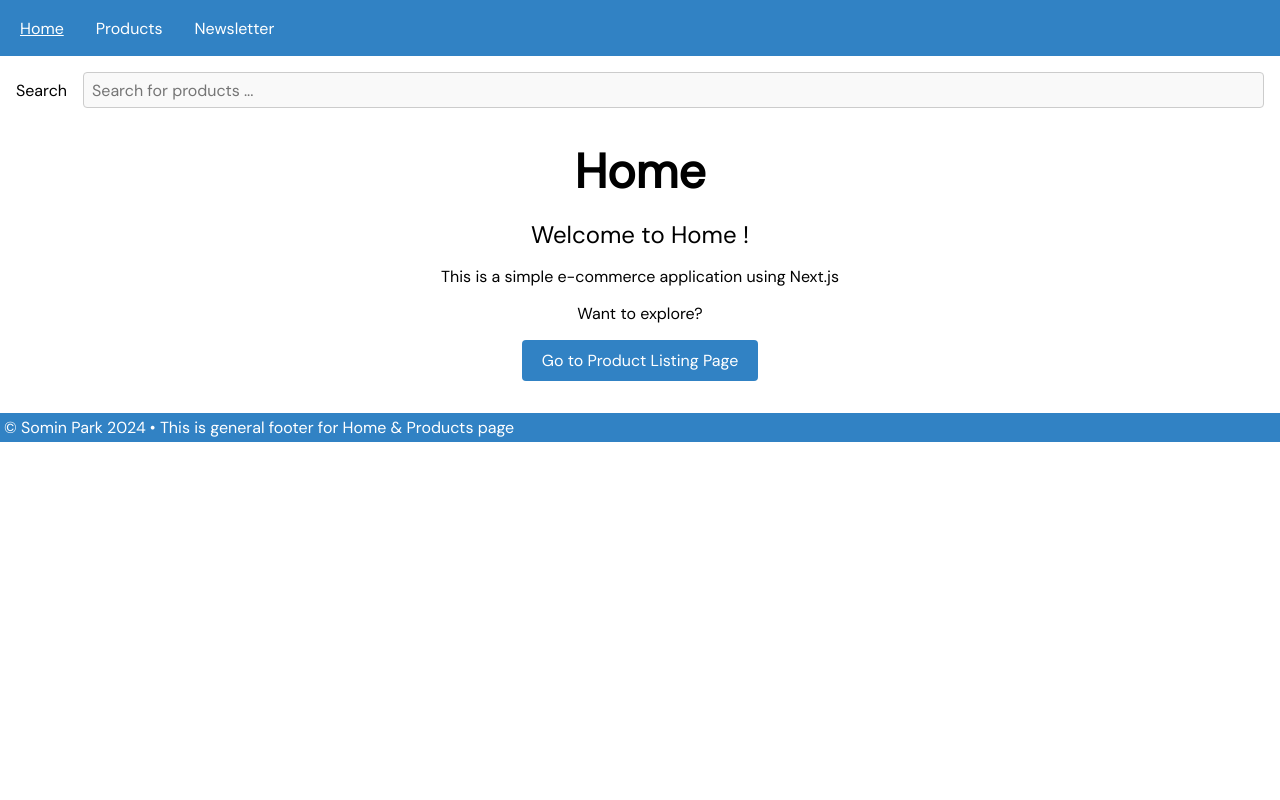
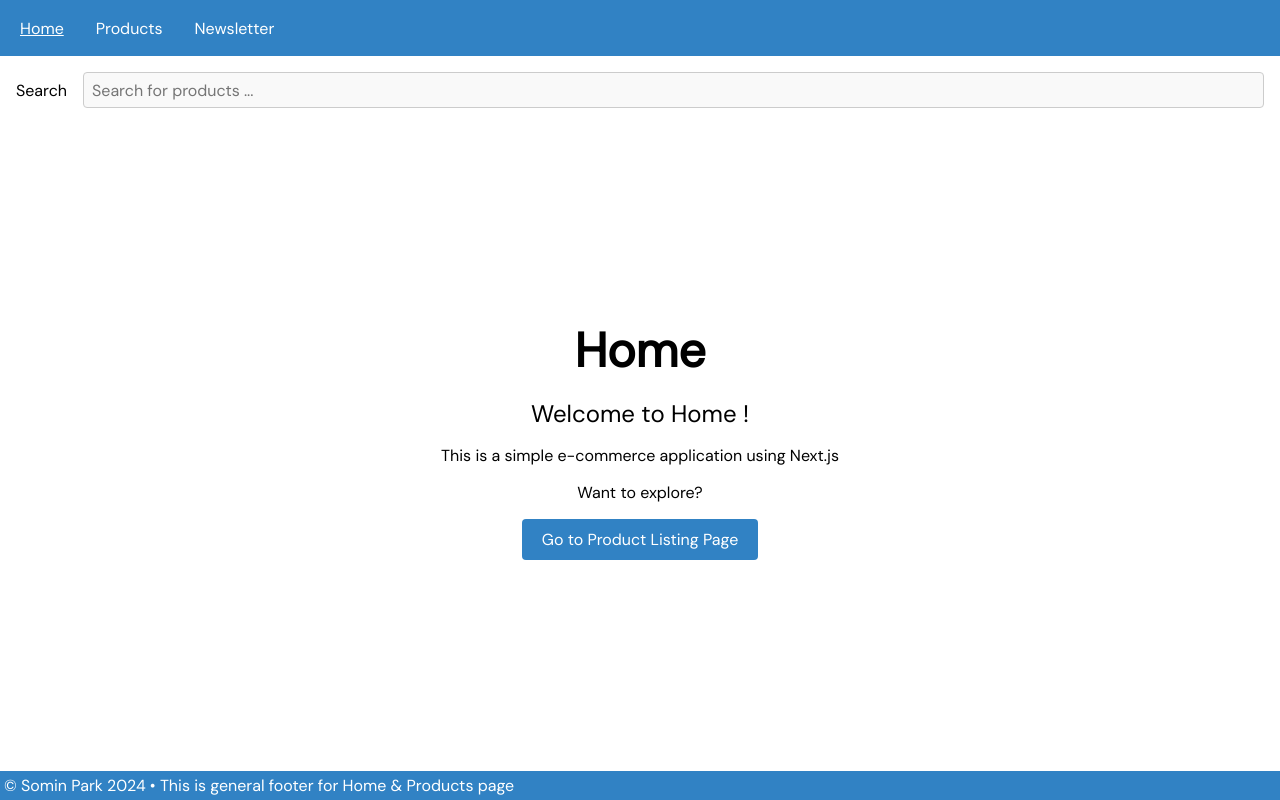
Before and after one commit to sominparrrk/next-js-e-commerce, a Next.js app: page / in a window 1280 px wide. Built offline with nearby package versions, Linux system fonts and the light colour scheme.

Commit message:
feat: amend more styling

```diff
--- a/src/app/(main)/layout.module.css
+++ b/src/app/(main)/layout.module.css
@@ -1,3 +1,9 @@
+.container {
+  display: flex;
+  flex-direction: column;
+  min-height: 100vh;
+}
+
 .layoutHeader {
   position: sticky;
   top: 0;
@@ -14,7 +20,11 @@
 }
 
 .mainContent {
+  flex: 1;
   padding: var(--spacing-16);
+  display: flex;
+  flex-direction: column;
+  justify-content: center;
 }
 
 .layoutFooter {
--- a/src/app/(main)/layout.tsx
+++ b/src/app/(main)/layout.tsx
@@ -23,6 +23,7 @@ export default function RootLayout({
   return (
     <html lang='en' className={openSans.className}>
       <body>
+        <div className={styles.container}>
           <header className={styles.layoutHeader}>
             <Navbar />
             <div className={styles.inputContainer}>
@@ -42,6 +43,7 @@ export default function RootLayout({
           <footer className={styles.layoutFooter}>
             <Footer />
           </footer>
+        </div>
       </body>
     </html>
   );
--- a/src/app/(main)/page.module.css
+++ b/src/app/(main)/page.module.css
@@ -4,6 +4,7 @@
   align-items: center;
   flex-direction: column;
   gap: var(--spacing-16);
+  text-align: center;
 }
 
 .title {
--- /dev/null
+++ b/src/app/newsletter/layout.module.css
@@ -0,0 +1,6 @@
+.mainContent {
+  display: flex;
+  justify-content: center;
+  align-items: center;
+  height: 100%;
+}
--- a/src/app/newsletter/layout.tsx
+++ b/src/app/newsletter/layout.tsx
@@ -1,6 +1,7 @@
 import { DM_Sans } from 'next/font/google';
+import SubFooter from '@/components/SubFooter/SubFooter';
 import '../globals.css';
-import SubFooter from '@/components/SubFooter/SubFooter';
+import styles from './layout.module.css';
 
 const openSans = DM_Sans({
   subsets: ['latin'],
@@ -15,7 +16,7 @@ export default function NewsletterLayout({
   return (
     <html lang='en' className={openSans.className}>
       <body>
-        <section>{children}</section>
+        <section className={styles.mainContent}>{children}</section>
         <footer>
           <SubFooter />
         </footer>
--- a/src/app/newsletter/page.module.css
+++ b/src/app/newsletter/page.module.css
@@ -1,5 +1,4 @@
 .content {
-  height: calc(100vh - 85px);
   display: flex;
   justify-content: center;
   align-items: center;
```
Also changed, not shown: src/components/LoadingIndicator/LoadingIndicator.module.css (+10 -2 lines), src/components/LoadingIndicator/LoadingIndicator.tsx (+5 -3 lines), src/components/Footer/Footer.module.css (line endings or trailing spaces). Lines whose indentation alone changed are shown as unchanged.
